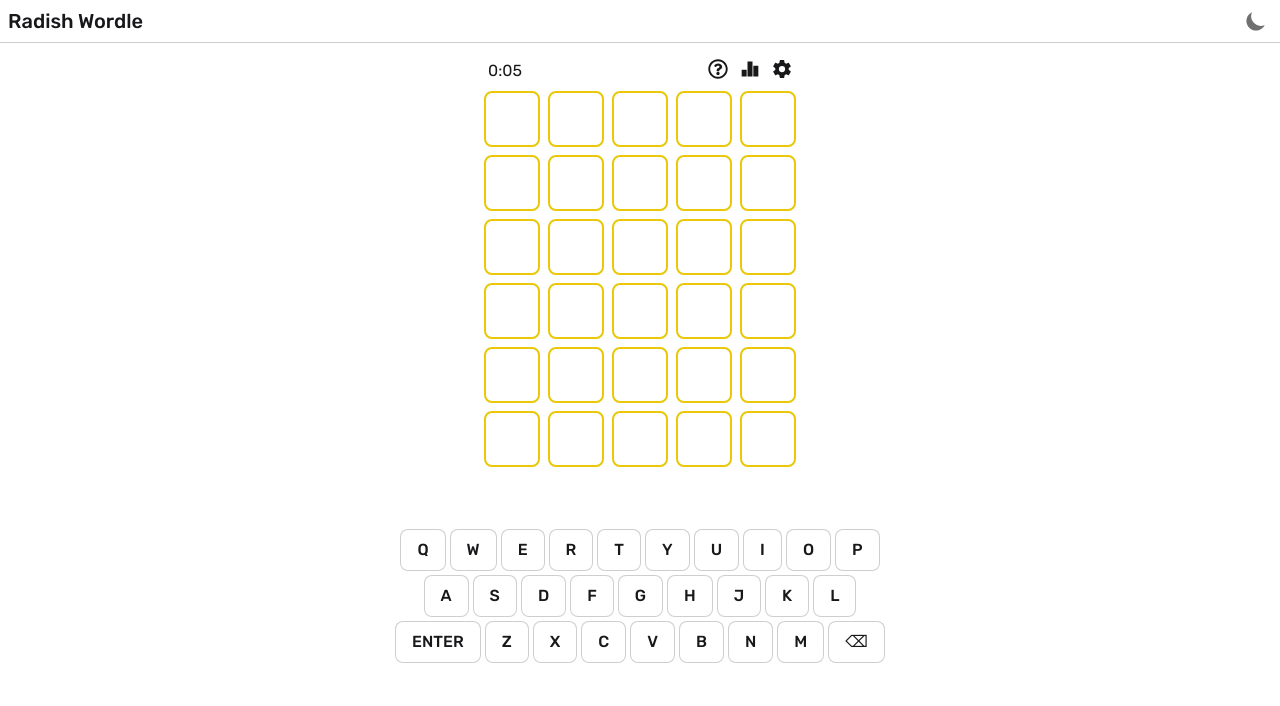
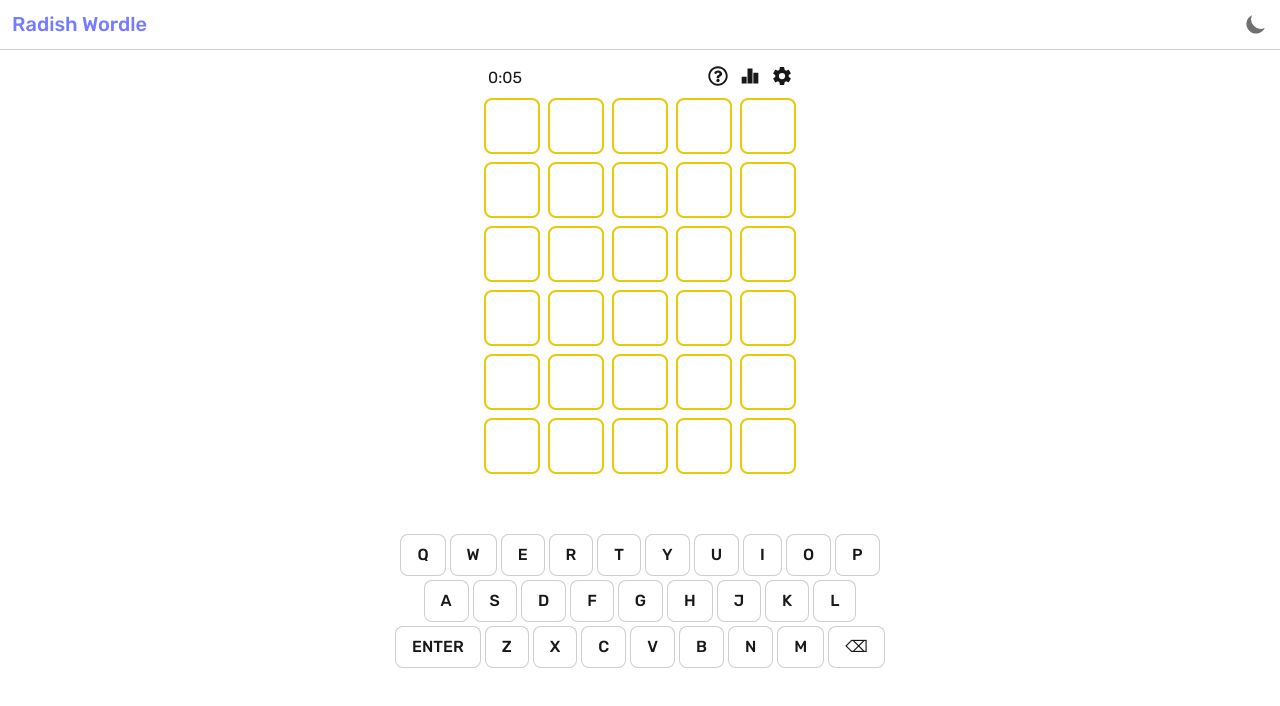
Before and after one commit to YaredFall/wordle, a React (Vite) app: page / in a window 1280 px wide. Shown: the top 706 px of the page. Built offline with nearby package versions, Linux system fonts and the light colour scheme.

Commit message:
~navnar padding adjustment; ~control var btns styling fixes

```diff
--- a/src/components/Navbar.tsx
+++ b/src/components/Navbar.tsx
@@ -9,13 +9,13 @@ const Navbar: FC<NavbarProps> = ({ }) => {
 
     return (
         <header className={"text-2xl sm:text-xl w-full flex flex-row items-center bg-[var(--navbar-color)] border-b border-[#00000031] transition-colors overflow-hidden"}>
-            <a className={"decoration-0 select-none cursor-pointer text-[var(--text-color)] p-2 hover:text-[var(--text-color)]"}
+            <a className={"decoration-0 select-none cursor-pointer text-[var(--text-color)] px-3 py-5 sm:py-3 hover:text-[var(--text-color)]"}
                 href={"/"}
                 children={"Radish Wordle"} />
             <nav>
 
             </nav>
-            <ThemeToggle className={"group ml-auto text-[1.2em] px-3 py-2 bg-transparent hover:bg-transparent border-none align-middle"} />
+            <ThemeToggle className={"group ml-auto text-[1.2em] px-3 py-5 sm:py-3 bg-transparent hover:bg-transparent border-none align-middle"} />
         </header>
     );
 };
--- a/src/components/WordleGame/ControlBar.tsx
+++ b/src/components/WordleGame/ControlBar.tsx
@@ -16,11 +16,11 @@ const controlBar: FC<controlBarProps> = ({ pauseTimer, resetTimerOnPauseEnd }) =
         <div className={"flex flex-row pt-1 pb-2 items-center"}>
             <Timer paused={pauseTimer} resetOnPauseEnd={resetTimerOnPauseEnd} className={"ml-1 self-end text-xl sm:text-base"} />
             <div className={"flex flex-row ml-auto gap-1 text-3xl sm:text-xl"}>
-                <HelpButton className={"rounded-full p-1 bg-transparent hover:bg-transparent transition-colors " +
+                <HelpButton className={"rounded-full p-1 !bg-transparent transition-colors " +
                     "text-text-primary-light hover:text-bg-secondary-light dark:text-text-primary dark:hover:text-bg-secondary"} title={"Help"} />
-                <StatsButton className={"rounded-full p-1 bg-transparent hover:bg-transparent transition-colors dark:hover:text-bg-secondary " +
+                <StatsButton className={"rounded-full p-1 !bg-transparent transition-colors dark:hover:text-bg-secondary " +
                     "text-text-primary-light hover:text-bg-secondary-light dark:text-text-primary dark:hover:text-bg-secondary"} title={"Statistic"}/>
-                <SettingsButton className={"rounded-full p-1 bg-transparent hover:bg-transparent transition-colors dark:hover:text-bg-secondary " +
+                <SettingsButton className={"rounded-full p-1 !bg-transparent transition-colors dark:hover:text-bg-secondary " +
                     "text-text-primary-light hover:text-bg-secondary-light dark:text-text-primary dark:hover:text-bg-secondary"} title={"Settings"}/>
             </div>
         </div>
--- a/tailwind.config.cjs
+++ b/tailwind.config.cjs
@@ -6,6 +6,9 @@ module.exports = {
     "./src/**/*.{js,ts,jsx,tsx}",
   ],
   darkMode: 'class',
+  future: {
+    hoverOnlyWhenSupported: true,
+  },
   theme: {
     extend: {
       colors: {
```
